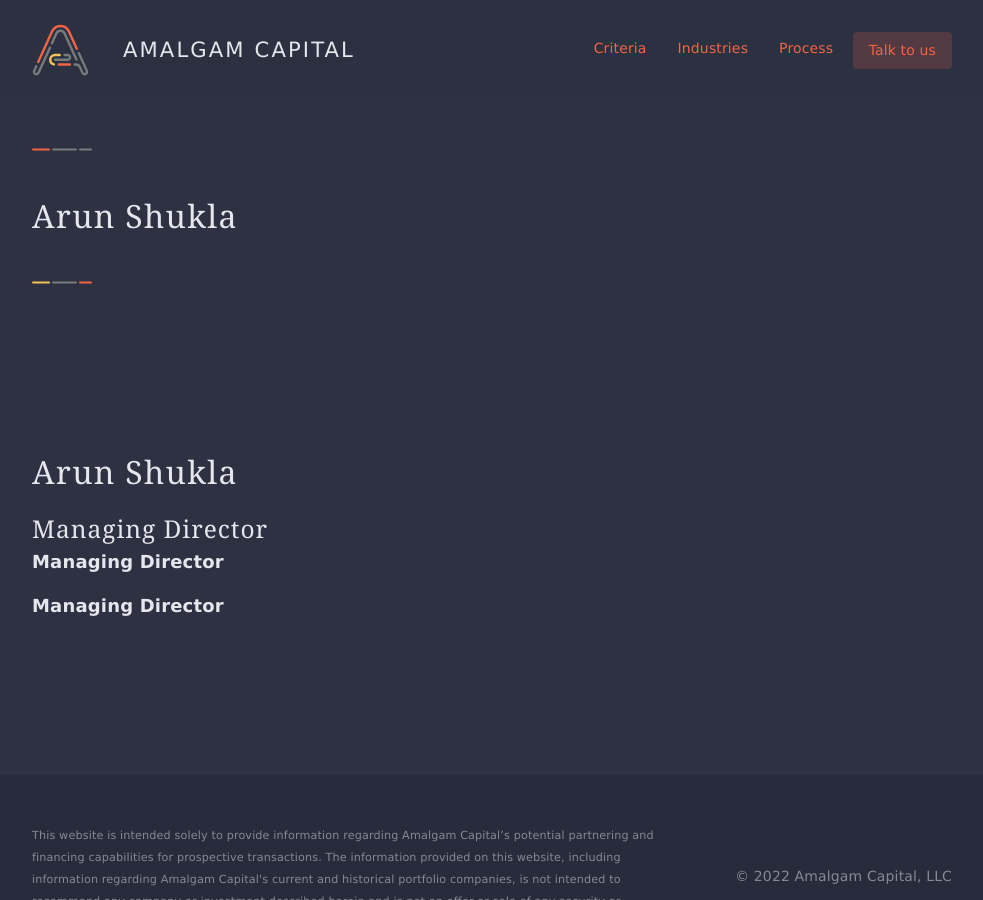
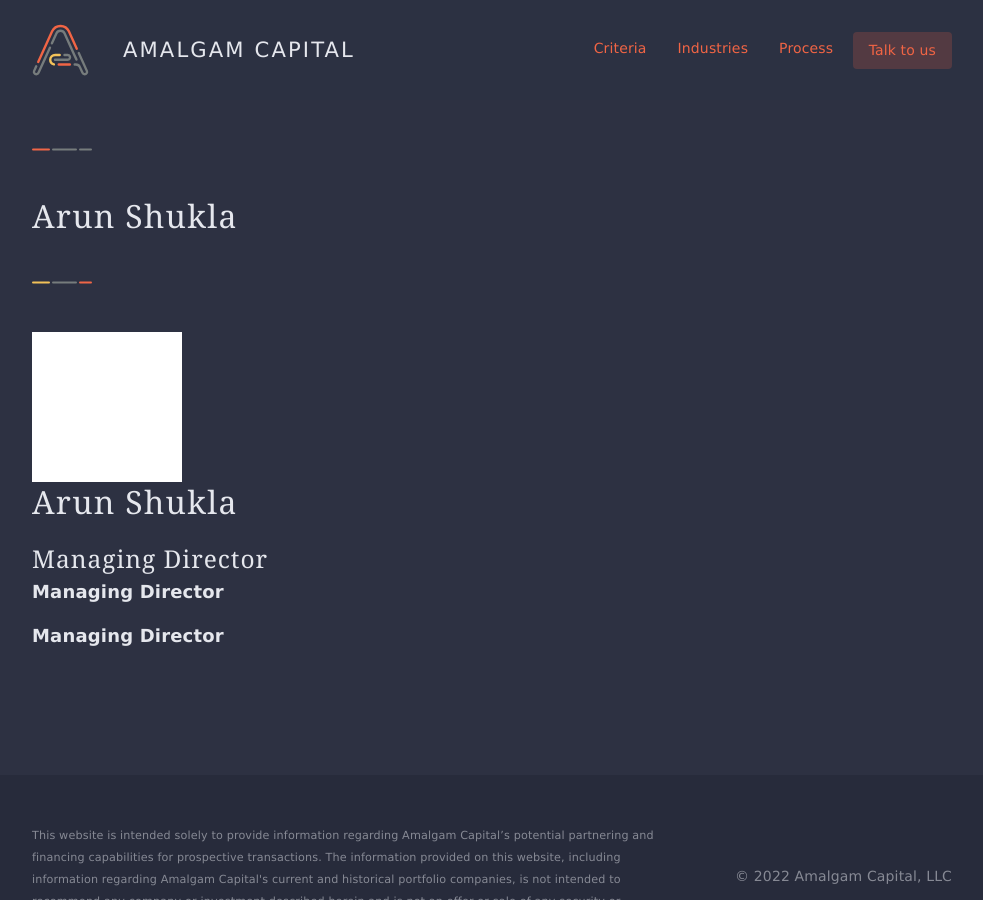
Before and after one commit to amalgam-capital/amalgam-capital.github.io, a Jekyll site: the page built from _contact/de932a8_arun.md, in a window 1280 px wide and 900 px high. Shown: the whole window, without its empty margins (148-1131 px from the left). Built offline with Jekyll 4.4.1, drawn with Linux system fonts in a browser that asks for light colours; some web fonts are replaced.

Commit message:
Update _layout.scss

```diff
--- a/_sass/_layout.scss
+++ b/_sass/_layout.scss
@@ -134,8 +134,9 @@
 
 /* Contact Page */
 #QR {
-	width: 120px;
-	height: 120px;
+	background: $white;
+	width: 150px;
+	height: 150px;
 	display: block;
 	background-size: cover;
 }
```
